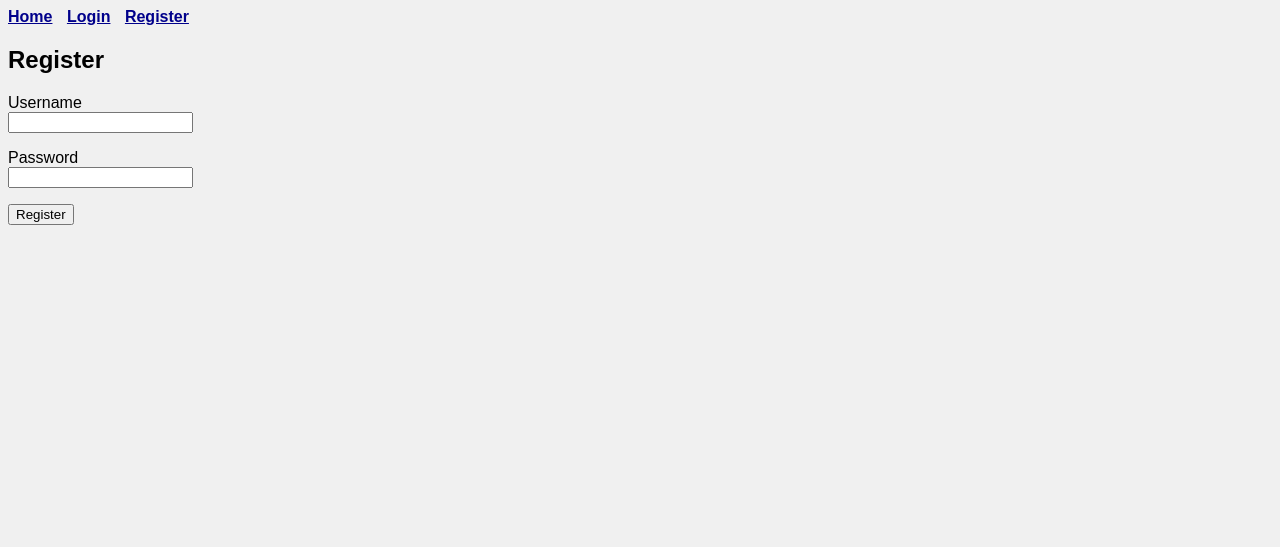
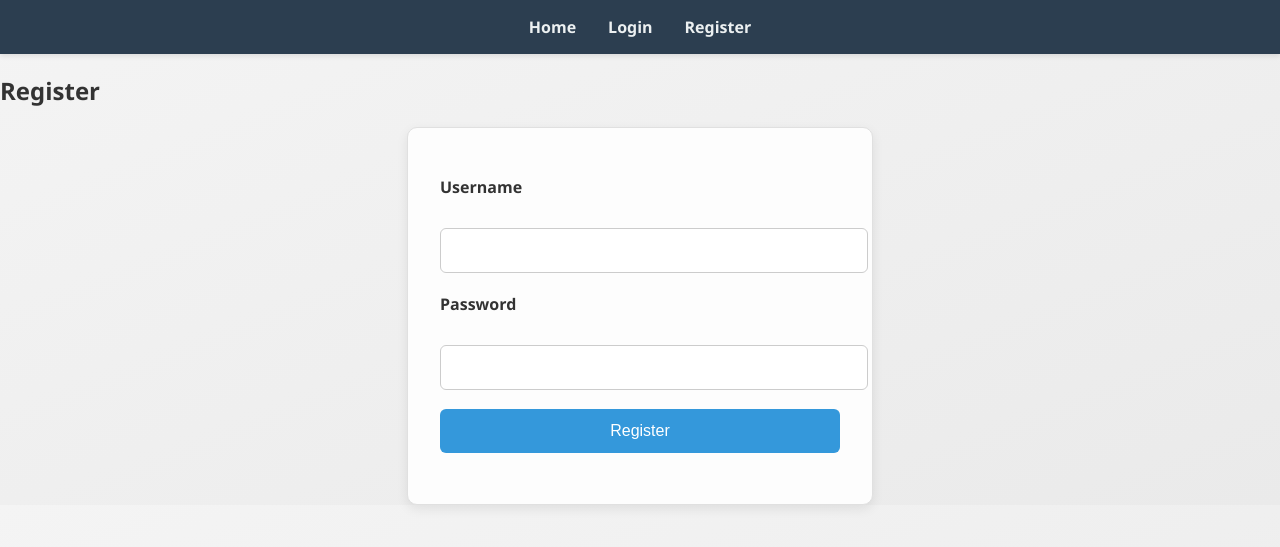
Before and after one commit to rafa-stack/learning-CRUD-with-flask, a Flask app: page /register in a window 1280 px wide. Shown: the top 547 px of the page. Run offline with Flask 3, Linux system fonts and the light colour scheme.

Commit message:
update app.py and improve layout styling

```diff
--- a/app.py
+++ b/app.py
@@ -4,7 +4,7 @@ from models import db, User, Berita
 from forms import LoginForm, RegisterForm, BeritaForm
 from werkzeug.security import generate_password_hash, check_password_hash
 
-db = SQLAlchemy()
+
 app = Flask(__name__)
 app.config.from_object('config')
 db.init_app(app)
--- a/static/style.css
+++ b/static/style.css
@@ -1,10 +1,125 @@
+/* Reset dan font */
 body {
-  background-color: #f0f0f0;
-  font-family: Arial, sans-serif;
+  margin: 0;
+  padding: 0;
+  font-family: 'Segoe UI', Tahoma, Geneva, Verdana, sans-serif;
+  background: linear-gradient(to bottom right, #f4f4f4, #eaeaea);
+  color: #333;
+}
+
+/* Login container */
+.container h2 {
+  text-align: center;
+  margin-bottom: 1.5em;
+  font-size: 2em;
+  color: #2c3e50;
+}
+
+/* Form styling */
+form {
+  max-width: 400px;
+  margin: 0 auto;
+  background-color: #fdfdfd;
+  padding: 2em;
+  border-radius: 10px;
+  box-shadow: 0 4px 12px rgba(0,0,0,0.08);
+  border: 1px solid #e0e0e0;
+}
+
+/* Label dan input */
+form p {
+  margin-bottom: 1.2em;
+  font-size: 1em;
+  color: #333;
+}
+
+form label {
+  display: block;
+  margin-bottom: 0.5em;
+  font-weight: bold;
+}
+
+form input[type="text"],
+form input[type="password"] {
+  width: 100%;
+  padding: 0.8em;
+  border: 1px solid #ccc;
+  border-radius: 6px;
+  font-size: 1em;
+  transition: border-color 0.3s ease;
+}
+
+form input[type="text"]:focus,
+form input[type="password"]:focus {
+  border-color: #3498db;
+  outline: none;
+}
+
+/* Tombol submit */
+form input[type="submit"] {
+  width: 100%;
+  padding: 0.8em;
+  background-color: #3498db;
+  color: white;
+  border: none;
+  border-radius: 6px;
+  font-size: 1em;
+  cursor: pointer;
+  transition: background-color 0.3s ease;
+}
+
+form input[type="submit"]:hover {
+  background-color: #2980b9;
+}
+
+/* Navigasi */
+nav {
+  background-color: #2c3e50;
+  padding: 1em;
+  display: flex;
+  justify-content: center;
+  gap: 2em;
+  box-shadow: 0 2px 5px rgba(0,0,0,0.1);
 }
 
 nav a {
-  color: darkblue;
+  color: #ecf0f1;
+  text-decoration: none;
   font-weight: bold;
-  margin-right: 10px;
+  transition: color 0.3s ease;
 }
+
+nav a:hover {
+  color: #f39c12;
+}
+
+/* Flash messages */
+ul {
+  list-style: none;
+  padding: 1em;
+  margin: 1em auto;
+  max-width: 600px;
+  background-color: #fff3cd;
+  border: 1px solid #ffeeba;
+  border-radius: 5px;
+  color: #856404;
+}
+
+/* Konten utama */
+
+.container {
+  max-width: 900px;
+  margin: 3em auto;
+  padding: 2.5em;
+  background: linear-gradient(to bottom right, #ffffff, #f9f9f9);
+  box-shadow: 0 4px 20px rgba(0, 0, 0, 0.08);
+  border-radius: 12px;
+  border: 1px solid #e0e0e0;
+  transition: all 0.3s ease-in-out;
+}
+
+/* Tambahan efek hover (opsional, kalau container interaktif) */
+.container:hover {
+  box-shadow: 0 6px 24px rgba(0, 0, 0, 0.12);
+  transform: translateY(-2px);
+}
```
